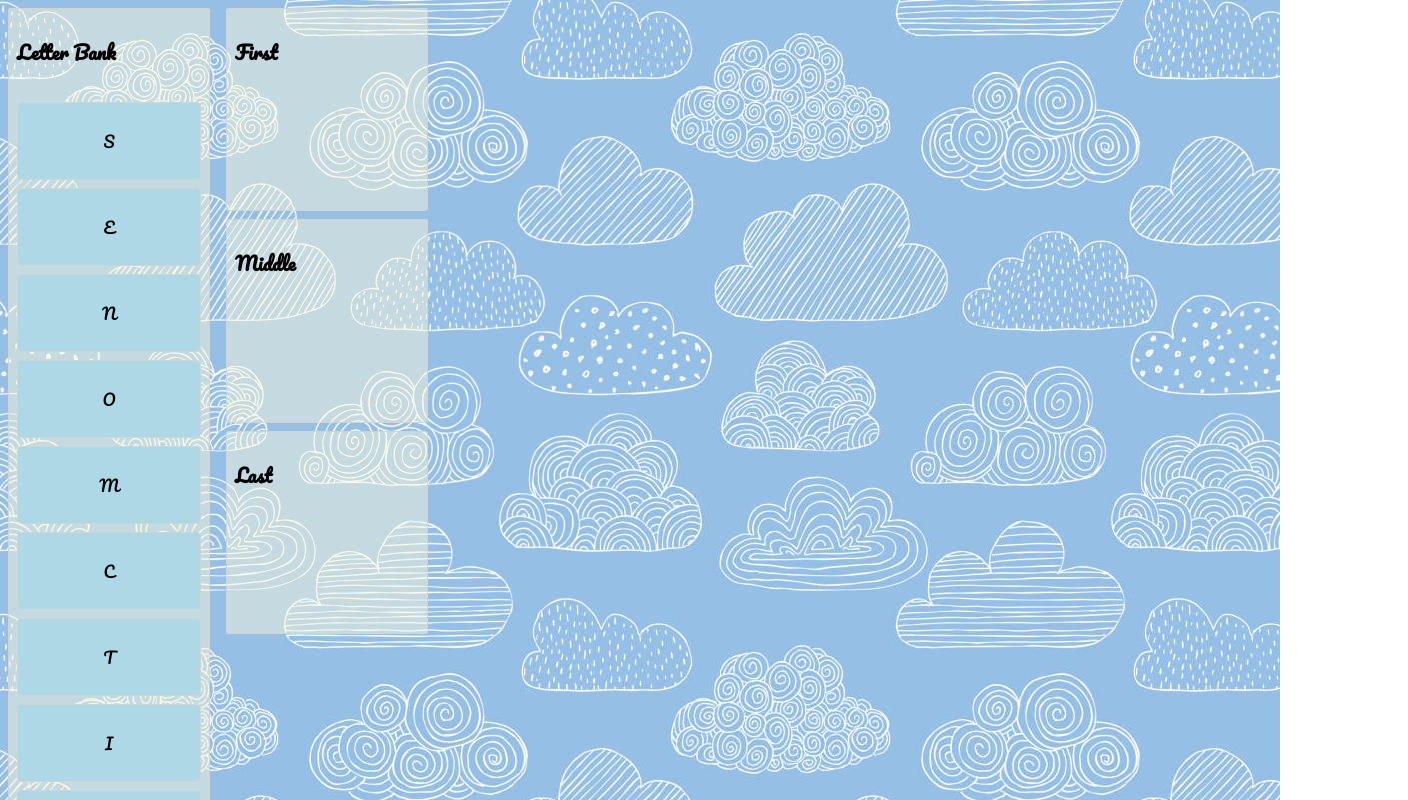
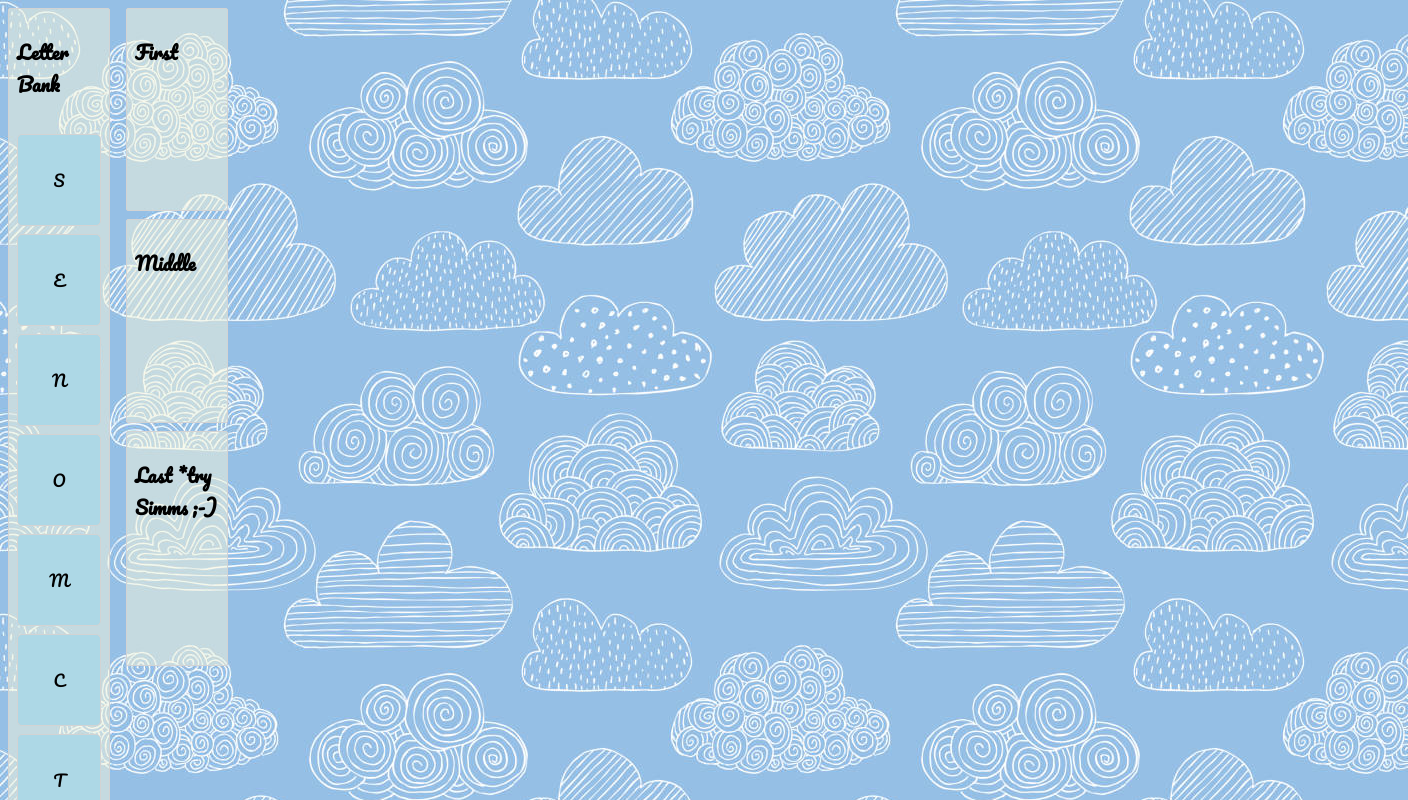
Before and after one commit to JasonSimms/name-game-react, a React (Create React App) app: page / in a window 1280 px wide. Shown: the top 800 px of the page, 1408 px wide, since content can reach past the window. Built offline with nearby package versions, Linux system fonts and the light colour scheme.

Commit message:
some styles

```diff
--- a/src/Column.jsx
+++ b/src/Column.jsx
@@ -7,7 +7,7 @@ const Container = styled.div`
   margin: 8px;
   border: 1px solid lightgrey;
   border-radius: 2px;
-  width: 200px;
+  width: 100px;
 
 `;
 const Title = styled.h3`
--- a/src/gameField.jsx
+++ b/src/gameField.jsx
@@ -74,7 +74,7 @@ let initialData = {
     },
     "column-4": {
       id: "column-4",
-      title: "Last",
+      title: "Last *try Simms ;-)",
       contentIds: [],
       solved: false
     }
--- a/src/index.css
+++ b/src/index.css
@@ -11,7 +11,12 @@ body {
 
 .App {
     background-image: url(./backg.jpg);
-    min-height : 100vh;
+    background-repeat: repeat;
+    min-height : 150vh;
+    min-width : 100vw;
+    width: 110vw;
+    /* width: 800px !important; */
+
 }
 
 .solved{
--- a/src/letter.jsx
+++ b/src/letter.jsx
@@ -5,7 +5,7 @@ import { Draggable } from 'react-beautiful-dnd';
 const Container = styled.div`
 border: 1px solid lightgrey;
 border-radius: 5px;
-padding: 8px;
+padding: 15px;
 margin-bottom: 8px;
 text-align: center;
 background-color: ${ props =>
```
